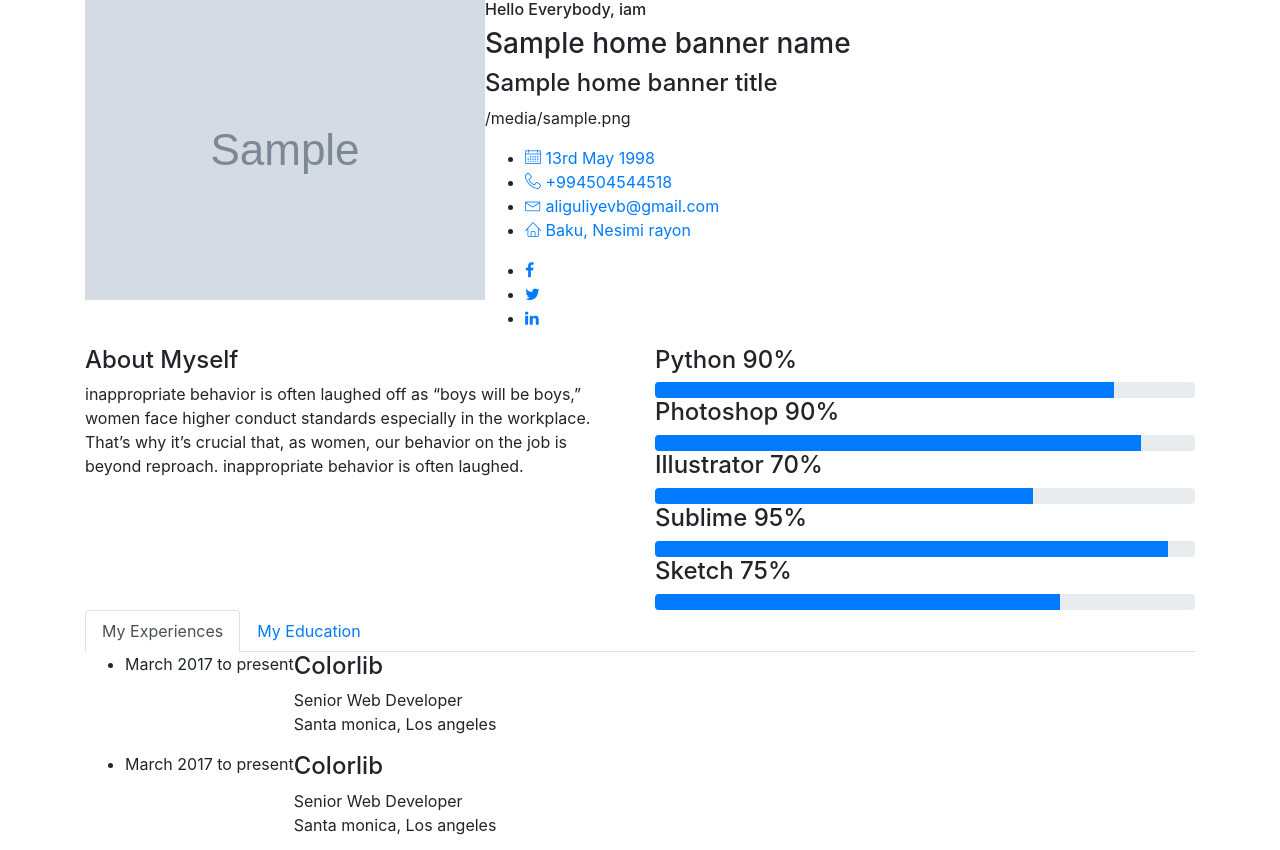
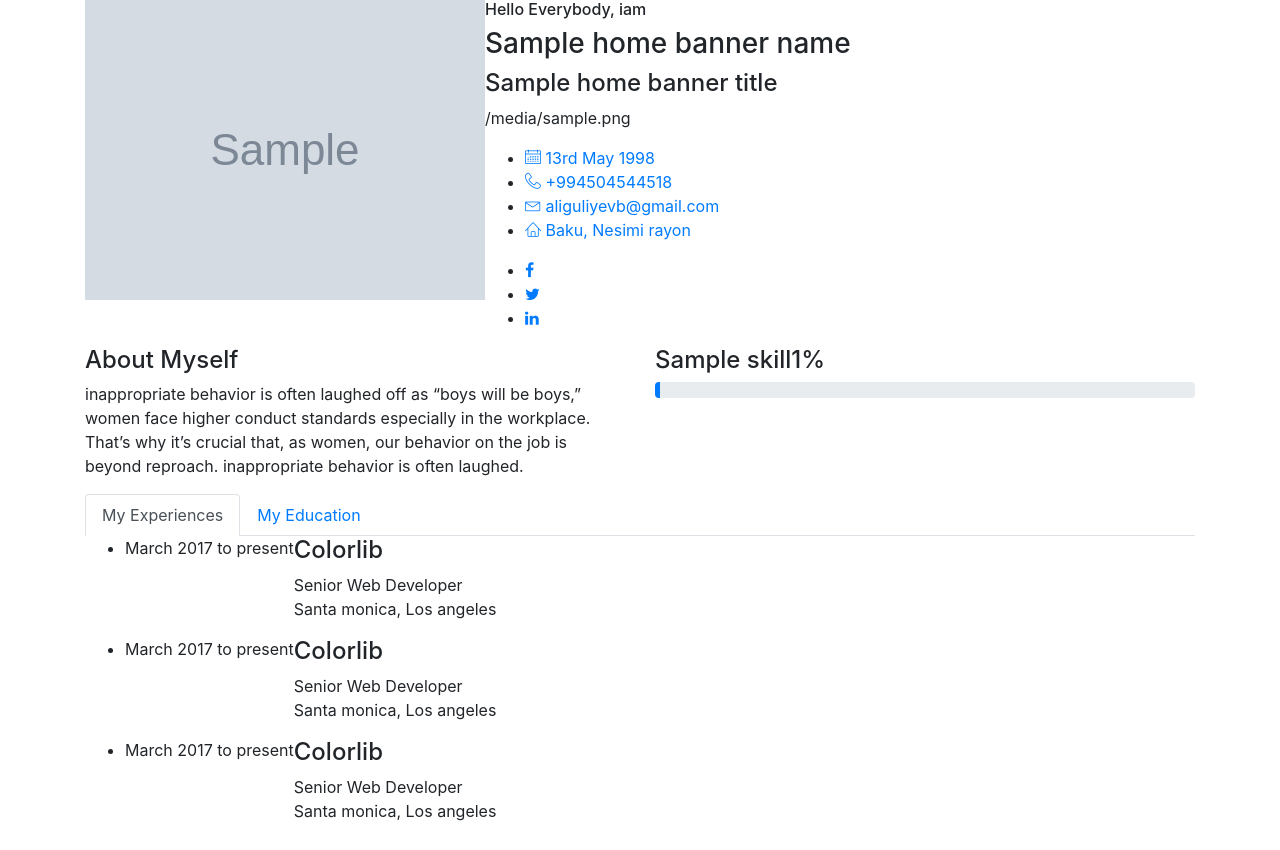
Before and after one commit to BahruzAliquliyev/Resume-Django, a Django app: template templates/index.html in a window 1280 px wide. Shown: the part 86-936 px from the top of the page. After the commit the page ends 907 px from the top, so only its background shows below. Run offline with Django 5.2, Linux system fonts and the light colour scheme; the template is opened without the code that fills it: most values are stand-ins (such as "Sample title", 1, 10 or a date in 2020); grey boxes marked "Sample" are stand-in pictures; some libraries are stand-ins or nearby versions.

Commit message:
refactor:add skills to frontend

```diff
--- a/core/views.py
+++ b/core/views.py
@@ -1,5 +1,5 @@
 from django.shortcuts import render
-from core.models import GeneralSetting,ImageSetting
+from core.models import GeneralSetting, ImageSetting, Skill
 
 
 # Create your views here.
@@ -16,6 +16,9 @@
     home_banner_image = ImageSetting.objects.get(name='home_banner_image').file
     site_favicon = ImageSetting.objects.get(name='favicon').file
 
+    # Skills
+    skills = Skill.objects.all().order_by('name')
+
     context = {
         'site_title': site_title,
         'site_keywords': site_keywords,
@@ -26,5 +29,6 @@
         'header_logo': header_logo,
         'home_banner_image': home_banner_image,
         'site_favicon': site_favicon,
+        'skills': skills
     }
     return render(request, 'index.html', context=context)
--- a/templates/index.html
+++ b/templates/index.html
@@ -56,56 +56,23 @@
                 <div class="col-lg-6">
                     <div class="tools_expert">
                         <div class="skill_main">
+
+                            {% for skill in skills %}
                                 <div class="skill_item">
-                                <h4>Python <span class="counter">90</span>%</h4>
+                                    <h4>{{ skill.name }}<span class="counter">{{ skill.percentage }}</span>%</h4>
                                     <div class="progress_br">
                                         <div class="progress">
-                                        <div class="progress-bar" role="progressbar" aria-valuenow="85"
+                                            <div class="progress-bar" role="progressbar" aria-valuenow="{{ skill.percentage }}"
                                                  aria-valuemin="0"
                                                  aria-valuemax="100"></div>
                                         </div>
                                     </div>
                                 </div>
-                            <div class="skill_item">
-                                <h4>Photoshop <span class="counter">90</span>%</h4>
-                                <div class="progress_br">
-                                    <div class="progress">
-                                        <div class="progress-bar" role="progressbar" aria-valuenow="90"
-                                             aria-valuemin="0"
-                                             aria-valuemax="100"></div>
-                                    </div>
-                                </div>
-                            </div>
-                            <div class="skill_item">
-                                <h4>Illustrator <span class="counter">70</span>%</h4>
-                                <div class="progress_br">
-                                    <div class="progress">
-                                        <div class="progress-bar" role="progressbar" aria-valuenow="70"
-                                             aria-valuemin="0"
-                                             aria-valuemax="100"></div>
-                                    </div>
-                                </div>
-                            </div>
-                            <div class="skill_item">
-                                <h4>Sublime <span class="counter">95</span>%</h4>
-                                <div class="progress_br">
-                                    <div class="progress">
-                                        <div class="progress-bar" role="progressbar" aria-valuenow="95"
-                                             aria-valuemin="0"
-                                             aria-valuemax="100"></div>
-                                    </div>
-                                </div>
-                            </div>
-                            <div class="skill_item">
-                                <h4>Sketch <span class="counter">75</span>%</h4>
-                                <div class="progress_br">
-                                    <div class="progress">
-                                        <div class="progress-bar" role="progressbar" aria-valuenow="75"
-                                             aria-valuemin="0"
-                                             aria-valuemax="100"></div>
-                                    </div>
-                                </div>
-                            </div>
+                            {% endfor %}
+
+
+
+
                         </div>
                     </div>
                 </div>
```
Also changed, not shown: contact/views.py (+4 -4 lines), core/admin.py (+10 -0 lines), core/models.py (+49 -26 lines), contact/migrations/__init__.py (deleted), core/migrations/0001_initial.py, core/migrations/0002_delete_imagesetting.py (deleted), core/migrations/0003_imagesetting.py (deleted), db.sqlite3. Lines whose indentation alone changed are shown as unchanged.
